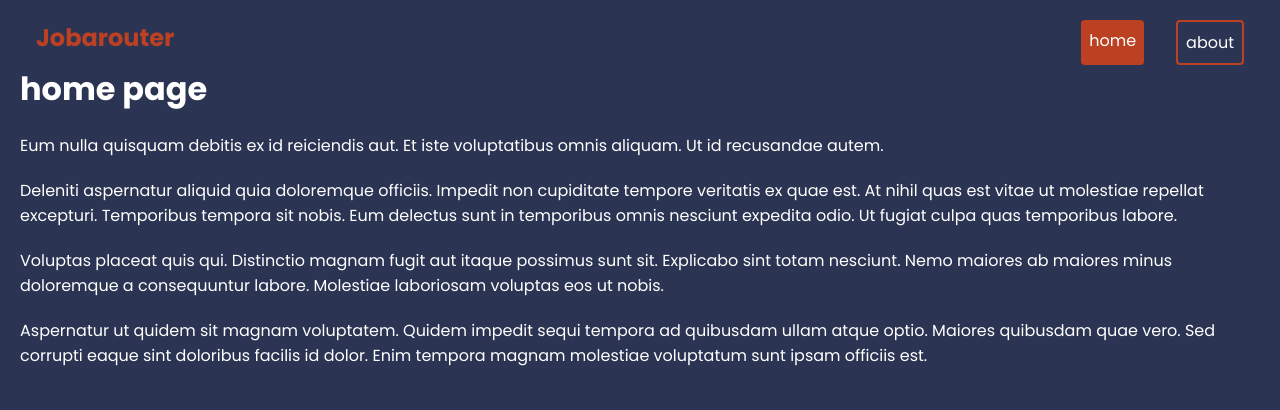
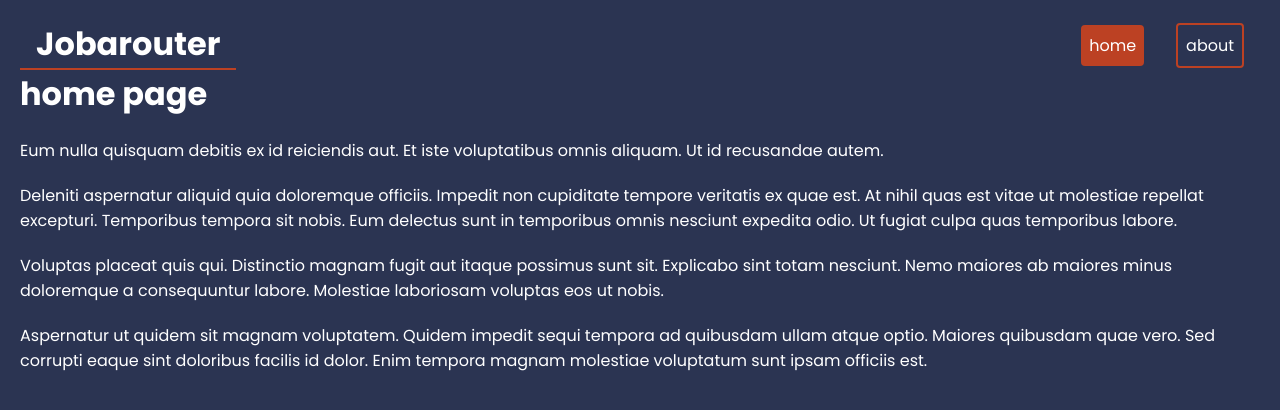
Before and after one commit to AmirManshadi/jobarouter, a React (Create React App) app: page / in a window 1280 px wide. Shown: the top 410 px of the page. Built offline with nearby package versions, Linux system fonts and the light colour scheme.

Commit message:
changed Navbar.js styles

```diff
--- a/src/index.css
+++ b/src/index.css
@@ -40,12 +40,14 @@ a {
 header nav {
   display: flex;
   justify-content: flex-end;
+  align-items: center;
 }
 header nav h1 {
   text-transform: capitalize;
-  color: var(--primary);
+  font-size: 2rem;
   text-decoration: none;
   margin-right: auto;
+  border-bottom: 2px solid var(--primary);
 }
 header nav a {
   margin: 0 1rem;
```
